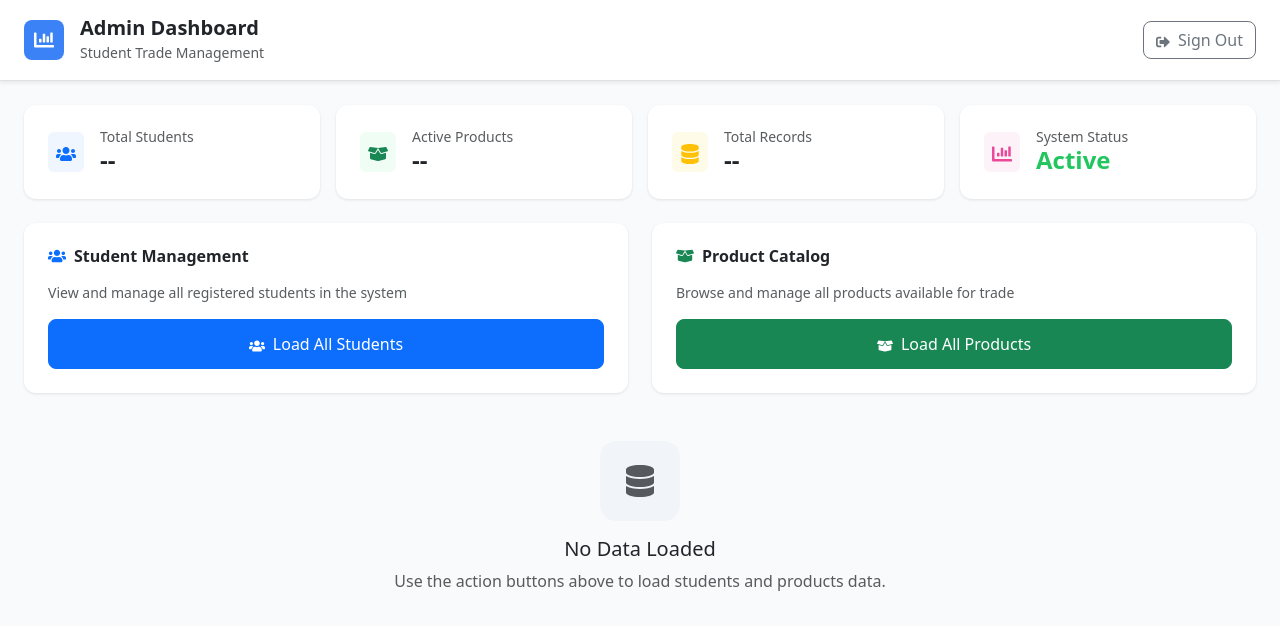
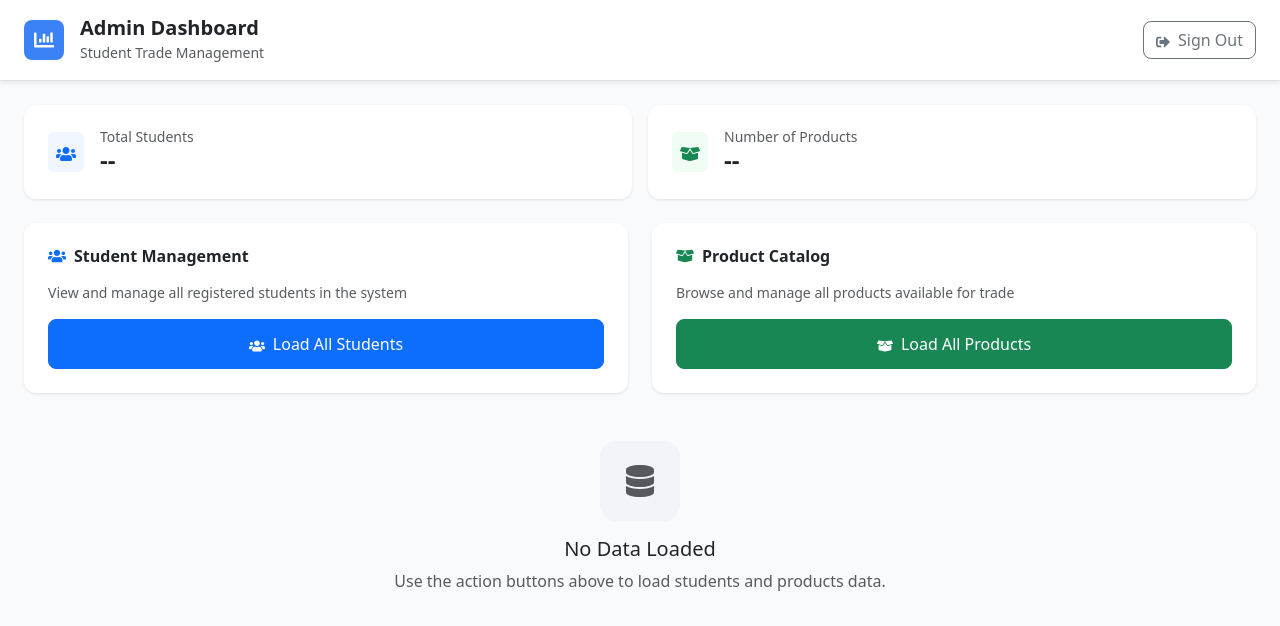
Before and after one commit to hloni2004/StudentMarket-Group-React, a React (Vite) app: page /admin-dashboard in a window 1280 px wide. Shown: the top 626 px of the page. Built offline with nearby package versions, Linux system fonts and the light colour scheme.

Commit message:
complete admin

```diff
--- a/src/pages/AdminDashboard.jsx
+++ b/src/pages/AdminDashboard.jsx
@@ -110,9 +110,9 @@ const AdminDashboard = () => {
       </div>
 
       <div className="container-fluid px-4 py-4">
-        {/* Statistics Overview */}
+        {/* Statistics Overview - Updated to 2 columns */}
         <div className="row g-3 mb-4">
-          <div className="col-lg-3 col-md-6">
+          <div className="col-lg-6 col-md-6">
             <div className="card border-0 h-100" style={{ backgroundColor: 'white', borderRadius: '12px', boxShadow: '0 1px 3px rgba(0,0,0,0.1)' }}>
               <div className="card-body p-4">
                 <div className="d-flex align-items-center">
@@ -128,7 +128,7 @@ const AdminDashboard = () => {
             </div>
           </div>
 
-          <div className="col-lg-3 col-md-6">
+          <div className="col-lg-6 col-md-6">
             <div className="card border-0 h-100" style={{ backgroundColor: 'white', borderRadius: '12px', boxShadow: '0 1px 3px rgba(0,0,0,0.1)' }}>
               <div className="card-body p-4">
                 <div className="d-flex align-items-center">
@@ -136,43 +136,8 @@ const AdminDashboard = () => {
                     <FaBoxOpen className="text-success" size={20} />
                   </div>
                   <div className="ms-3">
-                    <h6 className="text-muted mb-0 small">Active Products</h6>
+                    <h6 className="text-muted mb-0 small">Number of Products</h6>
                     <h4 className="mb-0 fw-bold text-dark">{productsCount !== null ? productsCount.toLocaleString() : '--'}</h4>
-                  </div>
-                </div>
-              </div>
-            </div>
-          </div>
-
-          <div className="col-lg-3 col-md-6">
-            <div className="card border-0 h-100" style={{ backgroundColor: 'white', borderRadius: '12px', boxShadow: '0 1px 3px rgba(0,0,0,0.1)' }}>
-              <div className="card-body p-4">
-                <div className="d-flex align-items-center">
-                  <div className="p-2 rounded" style={{ backgroundColor: '#fefce8' }}>
-                    <FaDatabase className="text-warning" size={20} />
-                  </div>
-                  <div className="ms-3">
-                    <h6 className="text-muted mb-0 small">Total Records</h6>
-                    <h4 className="mb-0 fw-bold text-dark">
-                      {(studentsCount !== null && productsCount !== null) ?
-                        (studentsCount + productsCount).toLocaleString() : '--'}
-                    </h4>
-                  </div>
-                </div>
-              </div>
-            </div>
-          </div>
-
-          <div className="col-lg-3 col-md-6">
-            <div className="card border-0 h-100" style={{ backgroundColor: 'white', borderRadius: '12px', boxShadow: '0 1px 3px rgba(0,0,0,0.1)' }}>
-              <div className="card-body p-4">
-                <div className="d-flex align-items-center">
-                  <div className="p-2 rounded" style={{ backgroundColor: '#fdf2f8' }}>
-                    <FaChartBar style={{ color: '#ec4899' }} size={20} />
-                  </div>
-                  <div className="ms-3">
-                    <h6 className="text-muted mb-0 small">System Status</h6>
-                    <h4 className="mb-0 fw-bold" style={{ color: '#22c55e' }}>Active</h4>
                   </div>
                 </div>
               </div>
```
